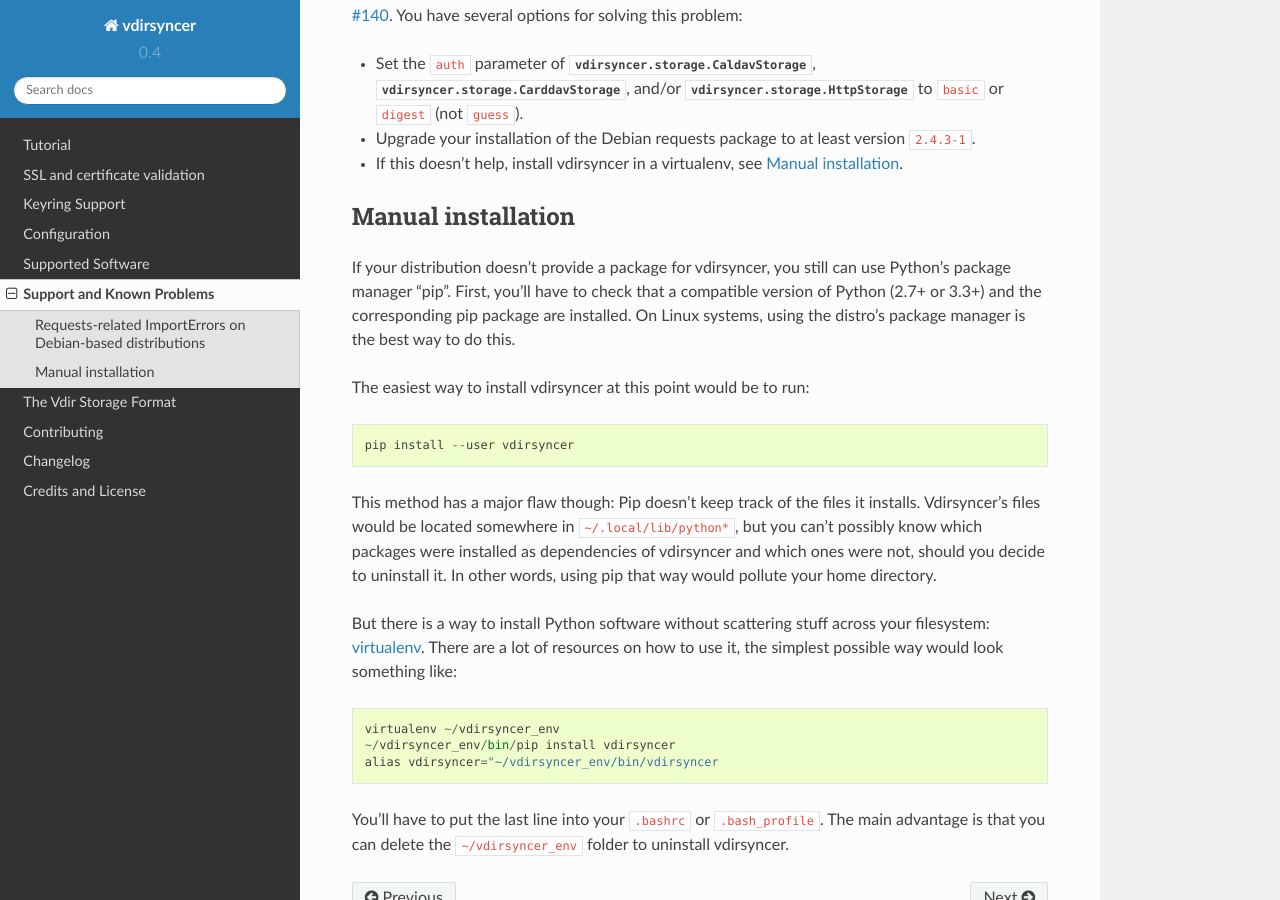
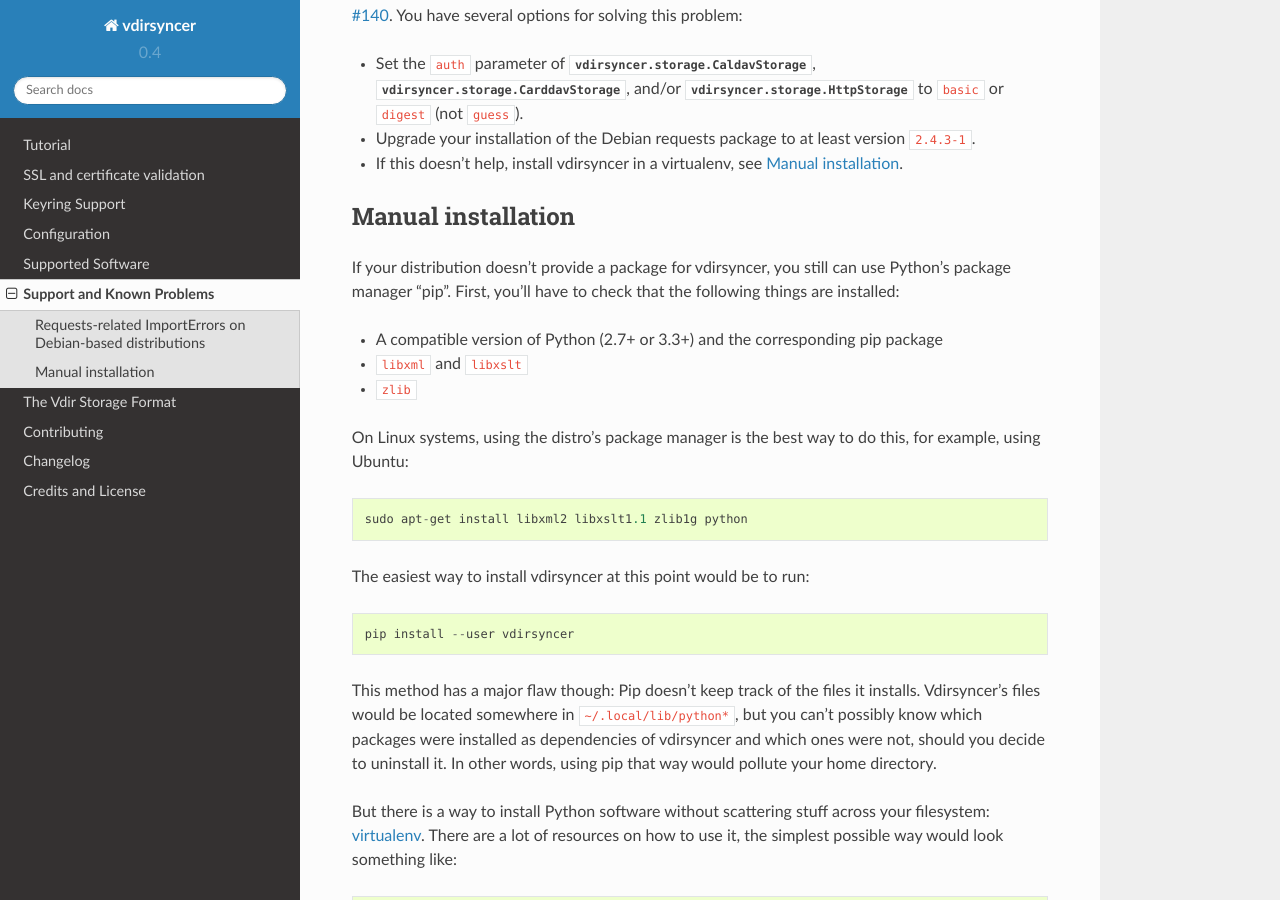
Before and after one commit to pimutils/vdirsyncer, a Sphinx documentation site: the page built from docs/problems.rst, in a window 1280 px wide and 900 px high, scrolled down 412 px. Built offline with Sphinx 7.4.7 and the Read the Docs theme 2.0.0, drawn with Linux system fonts in a browser that asks for light colours.

```diff
--- a/docs/problems.rst
+++ b/docs/problems.rst
@@ -37,17 +37,24 @@ Manual installation
 -------------------
 
 If your distribution doesn't provide a package for vdirsyncer, you still can
-use Python's package manager "pip". First, you'll have to check that a
-compatible version of Python (2.7+ or 3.3+) and the corresponding pip package
-are installed. On Linux systems, using the distro's package manager is the best
-way to do this.
+use Python's package manager "pip". First, you'll have to check that the
+following things are installed:
+
+- A compatible version of Python (2.7+ or 3.3+) and the corresponding pip package
+- ``libxml`` and ``libxslt``
+- ``zlib``
+
+On Linux systems, using the distro's package manager is the best
+way to do this, for example, using Ubuntu::
+
+    sudo apt-get install libxml2 libxslt1.1 zlib1g python
 
 The easiest way to install vdirsyncer at this point would be to run::
 
     pip install --user vdirsyncer
 
 This method has a major flaw though: Pip doesn't keep track of the files it
-installs.  Vdirsyncer's files would be located somewhere in
+installs. Vdirsyncer's files would be located somewhere in
 ``~/.local/lib/python*``, but you can't possibly know which packages were
 installed as dependencies of vdirsyncer and which ones were not, should you
 decide to uninstall it. In other words, using pip that way would pollute your
```
